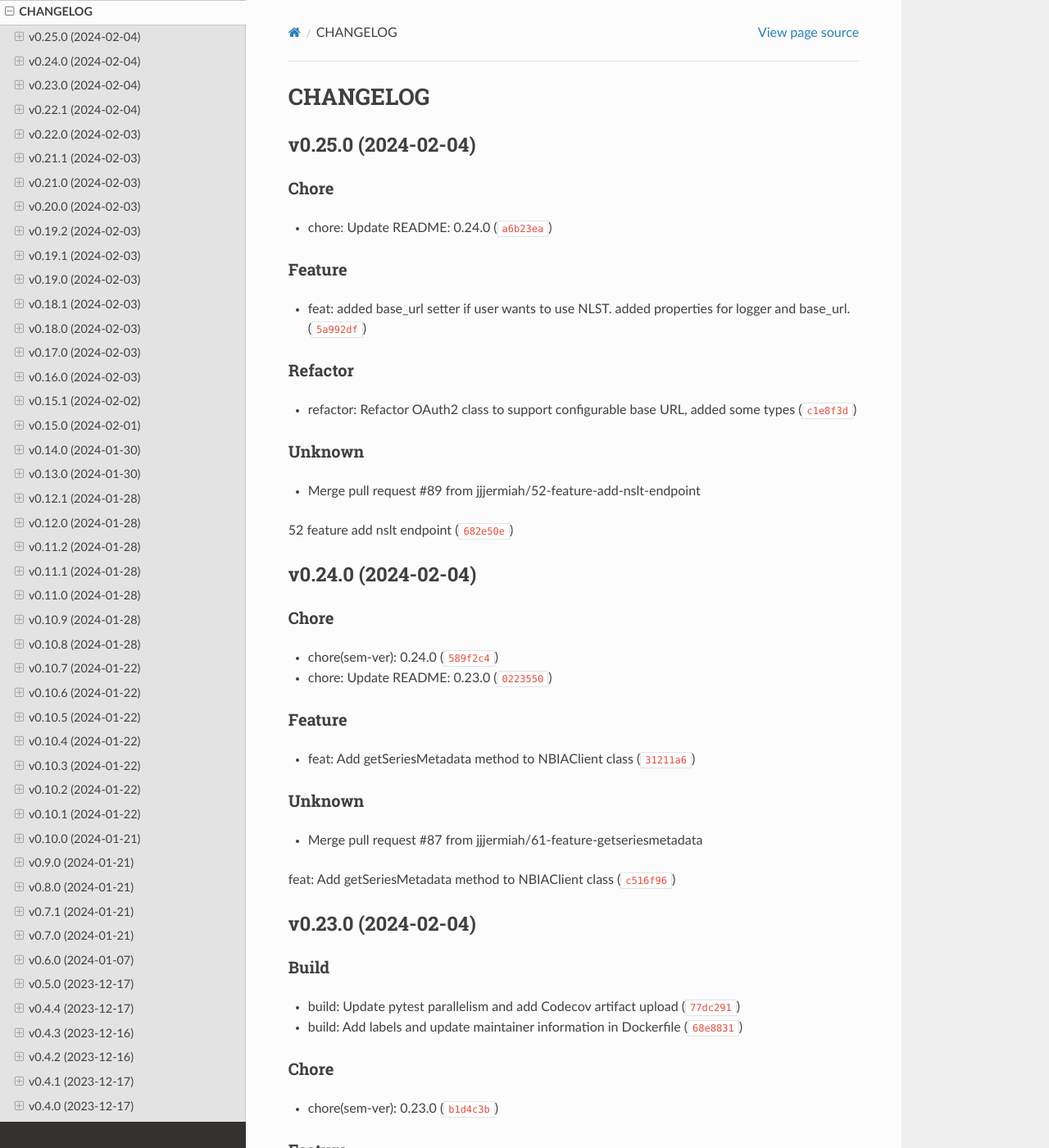
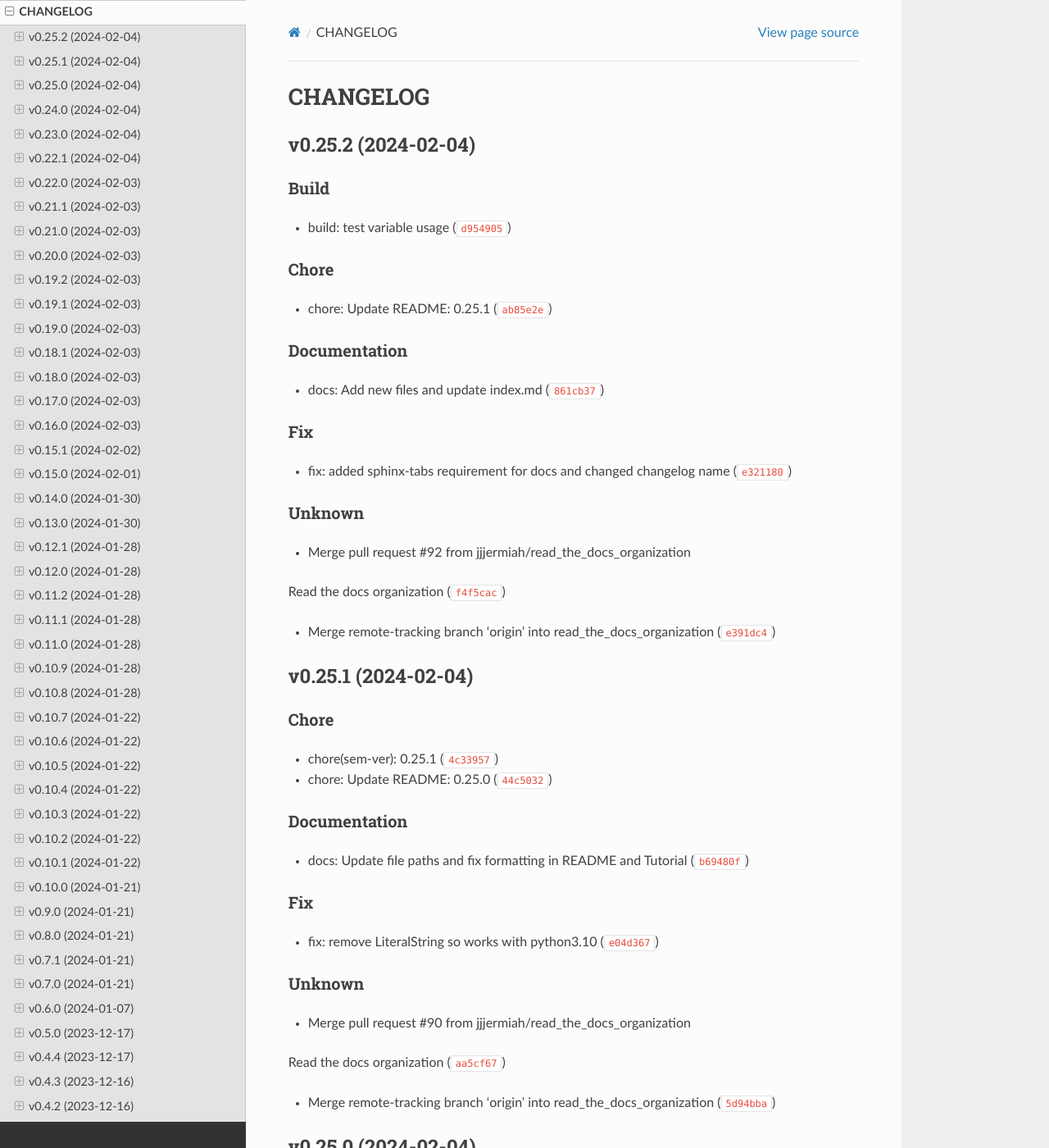
Before and after one commit to jjjermiah/nbia-toolkit, a Sphinx documentation site: the page built from docs/markdowns/CHANGELOG.md, in a window 1280 px wide and 1400 px high. Shown: the whole window at 82% size. Built offline with Sphinx 7.4.7 and the Read the Docs theme 2.0.0, drawn with Linux system fonts in a browser that asks for light colours; pages that are not in the unit, such as notebooks, are missing from menus; some of the changed text lies outside the part shown.

Commit message:
chore(sem-ver): 0.25.2

```diff
--- a/docs/markdowns/CHANGELOG.md
+++ b/docs/markdowns/CHANGELOG.md
@@ -2,9 +2,63 @@
 
 
 
+## v0.25.2 (2024-02-04)
+
+### Build
+
+* build: test variable usage ([`d954905`](https://github.com/jjjermiah/nbia-toolkit/commit/d9549057526d9d8695bb5e89462f778526d83fe8))
+
+### Chore
+
+* chore: Update README: 0.25.1 ([`ab85e2e`](https://github.com/jjjermiah/nbia-toolkit/commit/ab85e2e37dc8861d9e2b46de6a06771e06367207))
+
+### Documentation
+
+* docs: Add new files and update index.md ([`861cb37`](https://github.com/jjjermiah/nbia-toolkit/commit/861cb3708f2099c057ce50df81a0a276f062f12b))
+
+### Fix
+
+* fix: added sphinx-tabs requirement for docs and changed changelog name ([`e321180`](https://github.com/jjjermiah/nbia-toolkit/commit/e32118076aa71daa56c62a72a08514b6f2fe1ba0))
+
+### Unknown
+
+* Merge pull request #92 from jjjermiah/read_the_docs_organization
+
+Read the docs organization ([`f4f5cac`](https://github.com/jjjermiah/nbia-toolkit/commit/f4f5cacbf5e1e93715ac925707cc5fc55a7ce78d))
+
+* Merge remote-tracking branch &#39;origin&#39; into read_the_docs_organization ([`e391dc4`](https://github.com/jjjermiah/nbia-toolkit/commit/e391dc4f90e2530ce1d73c3ab412b9a5b1a8551c))
+
+
+## v0.25.1 (2024-02-04)
+
+### Chore
+
+* chore(sem-ver): 0.25.1 ([`4c33957`](https://github.com/jjjermiah/nbia-toolkit/commit/4c33957264ba5491bda15380898b085e54676098))
+
+* chore: Update README: 0.25.0 ([`44c5032`](https://github.com/jjjermiah/nbia-toolkit/commit/44c5032649237275ab9c11a08ac18a1fd0302afa))
+
+### Documentation
+
+* docs: Update file paths and fix formatting in README and Tutorial ([`b69480f`](https://github.com/jjjermiah/nbia-toolkit/commit/b69480f64639517a92bca953b2d6abb37af89078))
+
+### Fix
+
+* fix: remove LiteralString so works with python3.10 ([`e04d367`](https://github.com/jjjermiah/nbia-toolkit/commit/e04d3672f20de685991132469a3298193428b375))
+
+### Unknown
+
+* Merge pull request #90 from jjjermiah/read_the_docs_organization
+
+Read the docs organization ([`aa5cf67`](https://github.com/jjjermiah/nbia-toolkit/commit/aa5cf67416c090cb52bc131f7f12c9b96b9f62de))
+
+* Merge remote-tracking branch &#39;origin&#39; into read_the_docs_organization ([`5d94bba`](https://github.com/jjjermiah/nbia-toolkit/commit/5d94bba085a839a2e0137c13e71988ea21fd64c6))
+
+
 ## v0.25.0 (2024-02-04)
 
 ### Chore
+
+* chore(sem-ver): 0.25.0 ([`475cb57`](https://github.com/jjjermiah/nbia-toolkit/commit/475cb575710d1f20973a7156cf247fd5ceee9388))
 
 * chore: Update README: 0.24.0 ([`a6b23ea`](https://github.com/jjjermiah/nbia-toolkit/commit/a6b23ea1e2d7ac5fda52a2fa989585de8fe09875))
 
--- a/pyproject.toml
+++ b/pyproject.toml
@@ -1,6 +1,6 @@
 [tool.poetry]
 name = "nbiatoolkit"
-version = "0.25.1"
+version = "0.25.2"
 description = "A python package to query the National Biomedical Imaging Archive (NBIA) database."
 authors = ["Jermiah Joseph"]
 license = "MIT"
--- a/setup.py
+++ b/setup.py
@@ -1,6 +1,6 @@
 from setuptools import setup
 
-__version__ = "0.25.1"
+__version__ = "0.25.2"
 
 setup(
     name="nbiatoolkit",
```
Also changed, not shown: 1 other file.
